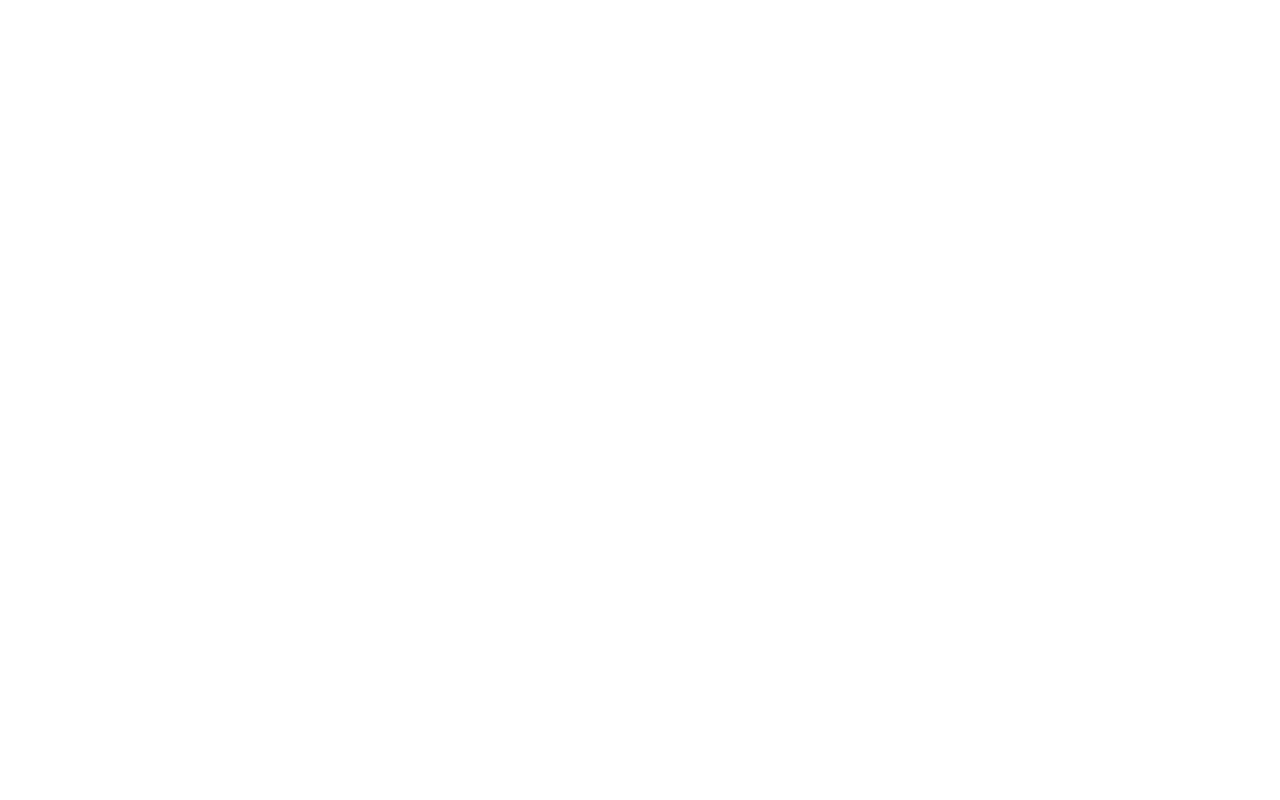
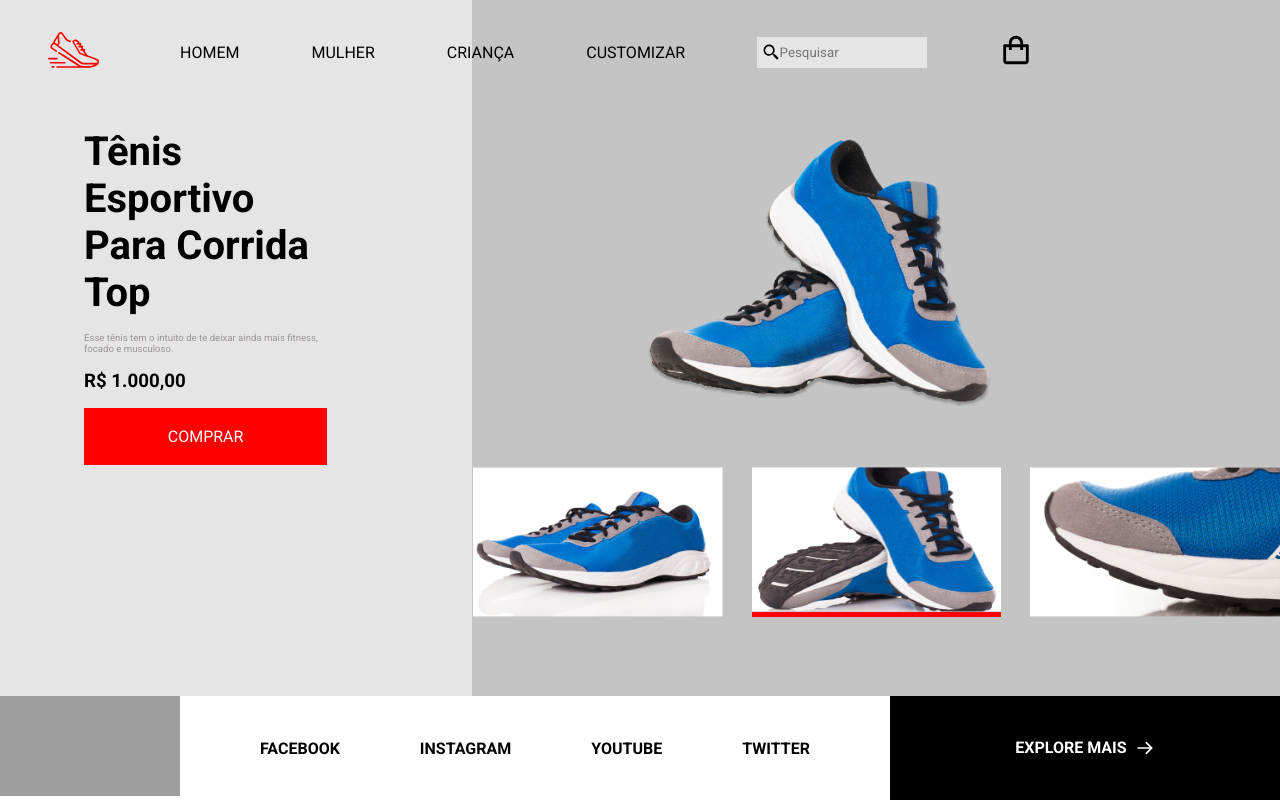
Before and after one commit to MatheusLucca/Rocket-Shoes, a plain HTML site: page index.html in a window 1280 px wide. Drawn offline with Linux system fonts and the light colour scheme; grey boxes are pictures that could not be loaded.

Commit message:
Challenge finished

```diff
--- a/index.html
+++ b/index.html
@@ -6,26 +6,70 @@
     <meta http-equiv="X-UA-Compatible" content="IE=edge">
     <meta name="viewport" content="width=device-width, initial-scale=1.0">
     <link rel="shortcut icon" href="./assets/favicon.ico" type="image/x-icon">
+    <link rel="stylesheet" href="style.css">
     <title>Rocket Shoes</title>
+
+    <link rel="preconnect" href="https://fonts.googleapis.com">
+    <link rel="preconnect" href="https://fonts.gstatic.com" crossorigin>
+    <link
+        href="https://fonts.googleapis.com/css2?family=Poppins:ital,wght@0,100;0,200;0,400;0,700;1,100;1,200;1,400;1,700&family=Roboto:wght@400;700&display=swap"
+        rel="stylesheet">
 </head>
 
 <body>
     <header>
         <nav>
+            <a href="">
+                <img src="assets/logo.svg" alt="logo">
+            </a>
 
+            <ul class="navbar-nav">
+                <li>Homem</li>
+                <li>Mulher</li>
+                <li>Criança</li>
+                <li>Customizar</li>
+                <li><input type="search" placeholder="Pesquisar" class="search" name="" id=""></li>
+                <li><a href=""><img src="assets/icon-bag.svg" alt="">
+                    </a></li>
+            </ul>
         </nav>
     </header>
-    <main>
-        <section>
+    <main class="container">
+        <section id="info-product">
+            <h2>
+                Tênis esportivo para corrida top
+            </h2>
+            <p>Esse tênis tem o intuito de te deixar ainda mais fitness,
+                focado e musculoso.
+            </p>
+            <h3>R$ 1.000,00</h3>
+
+            <a href="">Comprar</a>
 
         </section>
 
-        <section>
-
+        <section id="images">
+            <img src="assets/tenis-1-ampliado.png" alt="Sneaker1-zoom" class="amplified" width="390" height="auto">
+            <div id="gallery">
+                <img src="assets/tenis-1-galeria.png" class="img" alt="">
+                <img src="assets/tenis-2-galeria.png" class="img" alt="">
+                <img src="assets/tenis-3-galeria.png" class="img" alt="">
+            </div>
         </section>
     </main>
     <footer>
-
+        <ul class="navbar-nav">
+            <li><iframe width="180" height="100" src="https://www.youtube.com/embed/bUVsB_NPycA" title="Sneakers"
+                    frameborder="0" allow="accelerometer;
+                autoplay; clipboard-write; encrypted-media; gyroscope; picture-in-picture" allowfullscreen></iframe>
+            </li>
+            <li><a href="">Facebook</a></li>
+            <li><a href="">Instagram</a></li>
+            <li><a href="">Youtube</a></li>
+            <li><a href="">Twitter</a></li>
+            <li><a href="">Explore Mais <img class="arrow" src="assets/icon-arrow.svg" width="20" height="20"
+                        alt=""></a></li>
+        </ul>
     </footer>
 </body>
 
--- a/style.css
+++ b/style.css
@@ -0,0 +1,142 @@
+* {
+    margin: 0;
+    padding: 0;
+    box-sizing: border-box;
+    font-family: 'Roboto', sans-serif;
+    text-decoration: none;
+}
+
+body {
+
+    background: linear-gradient(to right, #e5e5e5 36.9%, #c4c4c4 33.3%, #c4c4c4 66.6%);
+    display: flex;
+    flex-direction: column;
+    height: 100vh;
+
+}
+/* Header ========= */
+header {
+    padding: 2rem 3rem;
+}
+nav{
+    display: flex;
+    gap: 5rem;
+}
+ul.navbar-nav{
+    display: flex;
+    list-style: none;
+    gap: 4.5rem;
+    align-items: center;
+    flex-flow: wrap;
+
+}
+ul.navbar-nav li{
+    text-transform: uppercase;
+}
+
+.search{
+    width: 170px;
+    padding-top: 0.5rem;
+    padding-left: 1.4rem ;
+    padding-bottom: 0.5rem;
+    border: none;
+    align-self: - center;
+    background: #e5e5e5 url(./assets/icon-search.svg)  no-repeat calc(100% - 97%) center ;
+    background-size: 19px;
+
+}
+/* Main =========== */
+.container{
+    padding: 1.5rem 0rem 1.5rem 4rem;
+}
+main{
+    display: flex;
+    flex-direction: row;
+
+}
+/* Info Product ============*/
+#info-product{
+    margin-left: 20px;
+    width: 20%;
+    display: flex;
+    flex-direction: column;
+    gap: 1rem;
+}
+
+#info-product h2{
+    font-size: 2.5rem;
+    text-transform: capitalize;
+}
+
+#info-product p{
+    color: #9c9696;
+    font-size: 0.6rem;
+}
+
+#info-product a{
+    background-color: red;
+    color: white;
+    padding: 1.2rem;
+    text-align: center;
+    text-transform: uppercase;
+}
+
+/* Images  ============*/
+
+section#images{
+    flex-grow: 1;
+    margin-left: 12%;
+}
+.amplified{
+    margin-left: 20%;
+}
+
+#gallery{
+    display: flex;
+    width: 100%;
+    gap: 1.8rem;
+    flex: 5;
+
+
+
+}
+
+#gallery img:nth-child(2){
+    border-bottom: red 5px solid;
+}
+.img{
+    width: 35%;
+    height: 150px;
+}
+
+
+footer{
+  margin-top: auto;
+  background: #ffffff;
+}
+footer ul.navbar-nav{
+    width: 100%;
+    gap: 5.0rem;
+}
+footer li a{
+    color: black;
+    font-size: 1rem;
+    font-weight: 700;
+}
+
+
+footer li:last-child{
+    flex-grow: 2;
+    display: flex;
+    align-items: center;
+}
+
+footer li:last-child a{
+    color: white;
+    background: #000;
+    padding: 2.6rem;
+    width: 100%;
+    display: flex;
+    gap: 0.5rem;
+    justify-content: center;
+}
```
